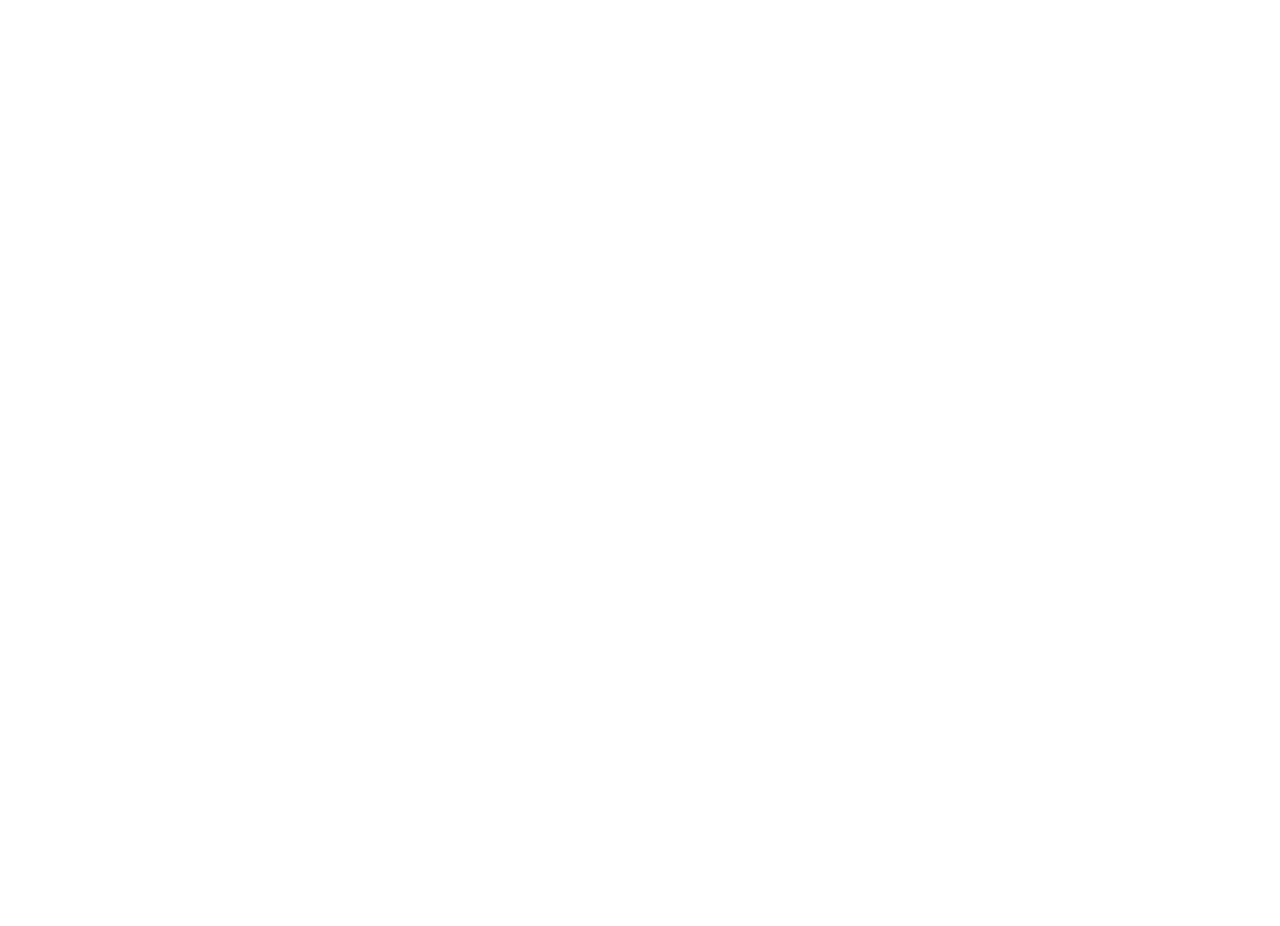
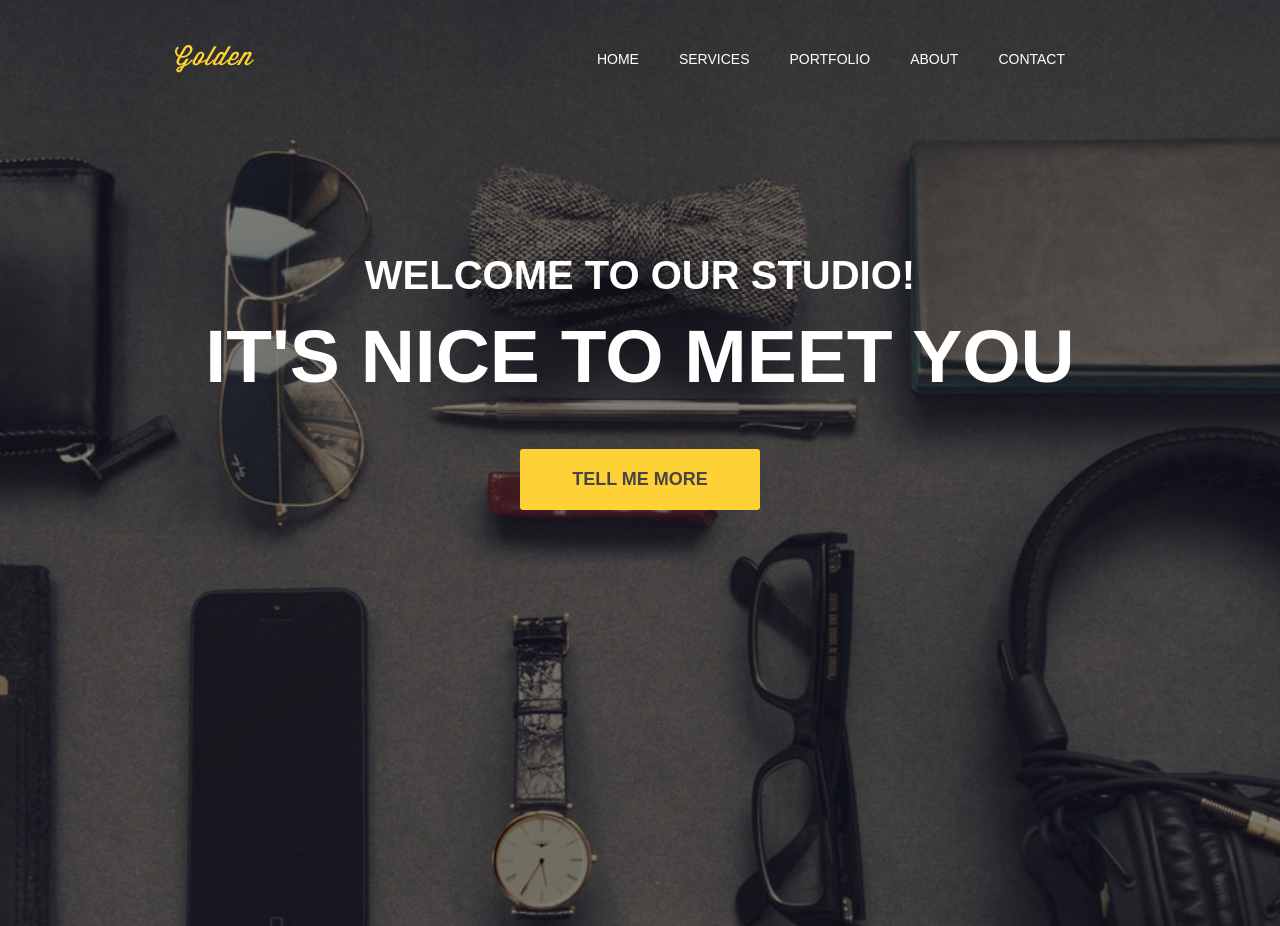
Before and after one commit to AlexeyShpavda/WebsiteLayout01, a plain HTML site: page index.html in a window 1280 px wide. Shown: the top 926 px of the page. Before the commit the page ends 800 px from the top, so only its background shows below. Drawn offline with Linux system fonts and the light colour scheme.

Commit message:
Create the first section

```diff
--- a/css/main.css
+++ b/css/main.css
@@ -0,0 +1,74 @@
+body {
+  font-family: Arial, sans-serif;
+  padding: 0;
+  margin: 0;
+}
+.clearfix::after {
+  content: '';
+  display: table;
+  width: 100%;
+  clear: both;
+}
+header {
+  background: url(../img/header-bg.jpg) no-repeat center top / cover;
+  padding-bottom: 450px;
+}
+.container {
+  width: 930px;
+  margin: 0 auto;
+}
+.logo {
+  margin-top: 45px;
+  float: left;
+}
+nav {
+  margin-top: 50px;
+  float: right;
+}
+.menu {
+  padding: 0;
+  margin: 0;
+  display: block;
+}
+.menu li {
+  float: left;
+  display: block;
+  margin-right: 40px;
+}
+.menu li a {
+  color: #fff;
+  text-decoration: none;
+  text-transform: uppercase;
+  font-size: 14px;
+}
+.titles{
+  margin-top: 180px;
+  color: #fff;
+  text-transform: uppercase;
+  text-align: center;
+}
+h2 {
+  padding: 0;
+  margin: 0;
+  font-size: 40px;
+}
+h1 {
+  padding: 0;
+  margin-top: 15px;
+  font-size: 75px;
+}
+.button {
+  background: #fed136;
+  color: #484543;
+  border-radius: 3px;
+  display: block;
+  width: 240px;
+  padding: 20px 0;
+  margin: 0 auto;
+  text-decoration: none;
+  text-align: center;
+  text-transform: uppercase;
+  font-weight: bold;
+  font-size: 18px;
+  margin-top: 50px;
+}
--- a/index.html
+++ b/index.html
@@ -5,11 +5,43 @@
   <meta name="viewport" content="width=device-width, initial-scale=1.0">
   <meta http-equiv="X-UA-Compatible" content="ie=edge">
   <link rel="stylesheet" href="css/main.css">
-  <title>WebLayout</title>
+  <title>Golden</title>
 </head>
 <body>
   <header>
-
+    <div class="container">
+      <div class="heading clearfix">
+        <img src="img/logo.png" alt="Golden" class="logo">
+        <nav>
+          <ul class="menu">
+            <li>
+              <a href="#">Home</a>
+            </li>
+            <li>
+              <a href="#">Services</a>
+            </li>
+            <li>
+              <a href="#">Portfolio</a>
+            </li>
+            <li>
+              <a href="#">About</a>
+            </li>
+            <li>
+              <a href="#">Contact</a>
+            </li>
+          </ul>
+        </nav>
+      </div>
+      <div class="titles">
+        <h2>
+          Welcome to our studio!
+        </h2>
+        <h1>
+          It's nice to meet you
+        </h1>
+      </div>
+      <a class="button" href="#">Tell me more</a>
+    </div>
   </header>
 
   <section>
```
